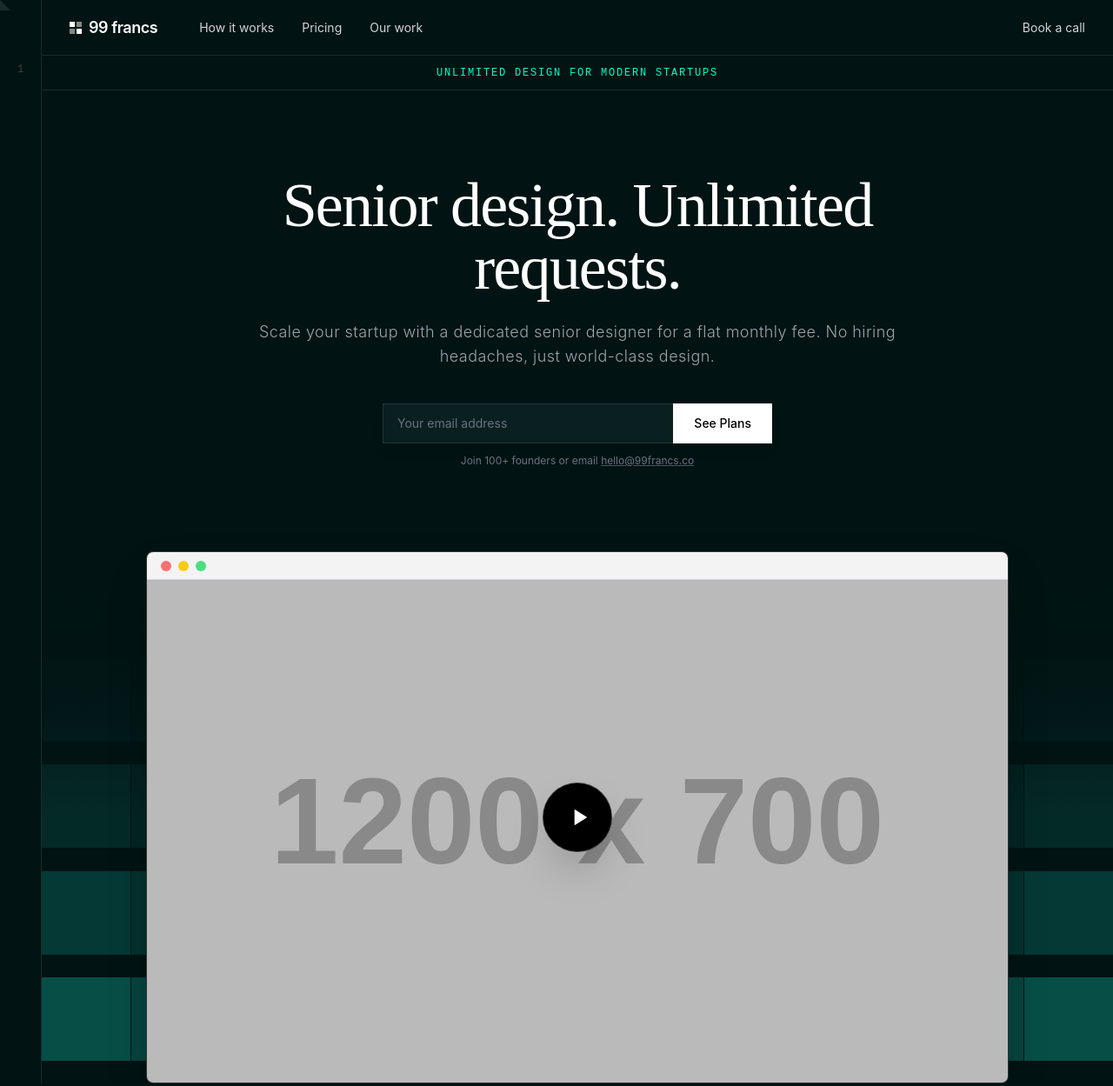
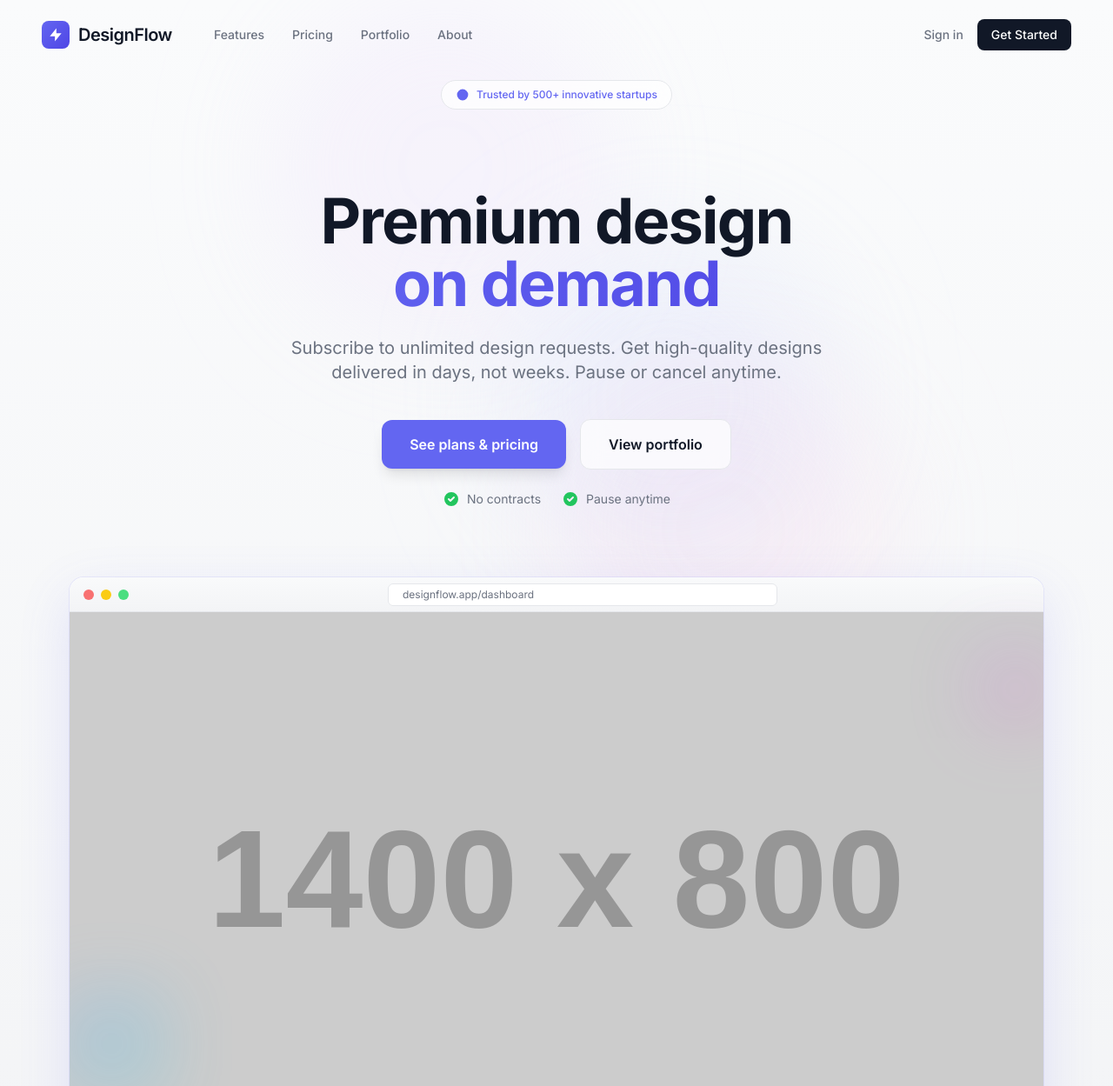
Before and after one commit to uncommon-websites/879e8a15-c1df-41b1-b049-5144170df5a3-hero-2, a plain HTML site: page index.html in a window 1280 px wide. Shown: the top 1249 px of the page at 87% size. Drawn offline with nearby package versions, Linux system fonts and the light colour scheme; placeholder pictures from the web are drawn by us.

Commit message:
Adjust hero: Saas like with design like Gleb Kuznetsov style

```diff
--- a/index.html
+++ b/index.html
@@ -5,189 +5,227 @@
     <meta name="viewport" content="width=device-width, initial-scale=1.0">
     <title>99 francs Hero Recreation</title>
     <script src="https://cdn.tailwindcss.com"></script>
+    <link rel="preconnect" href="https://fonts.googleapis.com">
+    <link rel="preconnect" href="https://fonts.gstatic.com" crossorigin>
+    <link href="https://fonts.googleapis.com/css2?family=Inter:wght@300;400;500;600;700&display=swap" rel="stylesheet">
     <script>
         tailwind.config = {
             theme: {
                 extend: {
                     colors: {
                         brand: {
-                            bg: '#011313', // Deep teal/black
-                            accent: '#00ffc8', // Neon mint
-                            border: 'rgba(255, 255, 255, 0.1)',
-                            input: '#0a1f1f',
+                            bg: '#FAFBFC',
+                            accent: '#6366F1',
+                            accentHover: '#4F46E5',
+                            border: '#E5E7EB',
+                            text: '#111827',
+                            textSecondary: '#6B7280',
+                            input: '#FFFFFF',
                         }
                     },
                     fontFamily: {
-                        serif: ['Times New Roman', 'Times', 'serif'],
                         sans: ['Inter', 'system-ui', 'sans-serif'],
-                        mono: ['Courier New', 'Courier', 'monospace'],
                     },
-                    backgroundImage: {
-                        'grid-pattern': "linear-gradient(to right, rgba(255,255,255,0.05) 1px, transparent 1px), linear-gradient(to bottom, rgba(255,255,255,0.05) 1px, transparent 1px)",
-                    }
                 }
             }
         }
     </script>
     <style>
-        /* Custom scrollbar to match dark theme */
+        body {
+            font-family: 'Inter', sans-serif;
+        }
+
+        /* Custom scrollbar */
         ::-webkit-scrollbar {
             width: 8px;
         }
         ::-webkit-scrollbar-track {
-            background: #011313;
+            background: #F9FAFB;
         }
         ::-webkit-scrollbar-thumb {
-            background: #333;
+            background: #D1D5DB;
             border-radius: 4px;
         }
+        ::-webkit-scrollbar-thumb:hover {
+            background: #9CA3AF;
+        }
 
-        /* Teal tile grid animation/style */
-        .teal-grid {
-            display: grid;
-            grid-template-columns: repeat(auto-fill, minmax(100px, 1fr));
-            gap: 1px;
-            background-color: rgba(0, 255, 200, 0.05);
+        /* Gradient background */
+        .gradient-bg {
+            background: linear-gradient(180deg, #FAFBFC 0%, #F3F4F6 100%);
         }
-        .teal-cell {
-            background-color: rgba(0, 255, 200, 0.1);
-            height: 60px;
+
+        /* Glassmorphism effect */
+        .glass {
+            background: rgba(255, 255, 255, 0.7);
+            backdrop-filter: blur(12px);
+            -webkit-backdrop-filter: blur(12px);
         }
-        /* Randomize opacities for the tiles to match screenshot */
-        .teal-cell:nth-child(2n) { background-color: rgba(0, 255, 200, 0.2); }
-        .teal-cell:nth-child(3n) { background-color: rgba(0, 255, 200, 0.15); }
-        .teal-cell:nth-child(5n) { background-color: rgba(0, 255, 200, 0.3); }
-        .teal-cell:nth-child(7n) { background-color: rgba(0, 255, 200, 0.05); }
 
-        .play-button {
-            backdrop-filter: blur(4px);
+        /* Soft shadow inspired by Gleb's work */
+        .shadow-soft {
+            box-shadow: 0 10px 40px rgba(0, 0, 0, 0.08), 0 2px 8px rgba(0, 0, 0, 0.04);
+        }
+
+        .shadow-glow {
+            box-shadow: 0 0 0 1px rgba(99, 102, 241, 0.1), 0 20px 60px rgba(99, 102, 241, 0.15);
+        }
+
+        /* Button hover effect */
+        .btn-primary {
+            transition: all 0.3s cubic-bezier(0.4, 0, 0.2, 1);
+        }
+
+        .btn-primary:hover {
+            transform: translateY(-2px);
+            box-shadow: 0 12px 24px rgba(99, 102, 241, 0.25);
         }
     </style>
 </head>
-<body class="bg-brand-bg text-white font-sans min-h-screen flex flex-col overflow-x-hidden">
+<body class="gradient-bg text-brand-text font-sans min-h-screen flex flex-col overflow-x-hidden antialiased">
 
     <div class="flex flex-1 relative">
-        <!-- Left Sidebar / Gutter -->
-        <div class="w-12 border-r border-brand-border flex-shrink-0 hidden md:flex flex-col relative z-20 bg-brand-bg">
-            <!-- Top corner triangle decoration -->
-            <div class="absolute top-0 left-0 w-0 h-0 border-t-[12px] border-l-[12px] border-t-brand-border border-l-transparent rotate-180"></div>
-
-            <!-- Number 1 -->
-            <div class="mt-[72px] w-full text-center text-[#44403c] font-mono text-xs">1</div>
-        </div>
-
         <!-- Main Content Area -->
-        <div class="flex-1 flex flex-col relative">
+        <div class="flex-1 flex flex-col relative max-w-7xl mx-auto w-full">
 
             <!-- Navbar -->
-            <nav class="h-16 border-b border-brand-border flex items-center justify-between px-6 md:px-8 bg-brand-bg relative z-20">
+            <nav class="h-20 flex items-center justify-between px-6 md:px-12 relative z-20">
                 <div class="flex items-center gap-12">
                     <!-- Logo -->
-                    <a href="#" class="flex items-center gap-2 text-white font-semibold text-lg tracking-tight">
-                        <div class="grid grid-cols-2 gap-0.5">
-                            <div class="w-1.5 h-1.5 bg-white"></div>
-                            <div class="w-1.5 h-1.5 bg-white/50"></div>
-                            <div class="w-1.5 h-1.5 bg-white/50"></div>
-                            <div class="w-1.5 h-1.5 bg-white"></div>
+                    <a href="#" class="flex items-center gap-2.5 text-brand-text font-semibold text-xl tracking-tight">
+                        <div class="w-8 h-8 bg-gradient-to-br from-brand-accent to-indigo-600 rounded-lg flex items-center justify-center">
+                            <svg class="w-5 h-5 text-white" fill="currentColor" viewBox="0 0 24 24">
+                                <path d="M13 10V3L4 14h7v7l9-11h-7z"/>
+                            </svg>
                         </div>
-                        99 francs
+                        DesignFlow
                     </a>
 
                     <!-- Nav Links -->
-                    <div class="hidden md:flex items-center gap-8 text-sm text-gray-300">
-                        <a href="#" class="hover:text-white transition-colors">How it works</a>
-                        <a href="#" class="hover:text-white transition-colors">Pricing</a>
-                        <a href="#" class="hover:text-white transition-colors">Our work</a>
+                    <div class="hidden md:flex items-center gap-8 text-sm font-medium text-brand-textSecondary">
+                        <a href="#" class="hover:text-brand-text transition-colors">Features</a>
+                        <a href="#" class="hover:text-brand-text transition-colors">Pricing</a>
+                        <a href="#" class="hover:text-brand-text transition-colors">Portfolio</a>
+                        <a href="#" class="hover:text-brand-text transition-colors">About</a>
                     </div>
                 </div>
 
                 <!-- Right Action -->
-                <div class="text-sm text-gray-300 hover:text-white transition-colors cursor-pointer">
-                    Book a call
+                <div class="flex items-center gap-4">
+                    <a href="#" class="text-sm font-medium text-brand-textSecondary hover:text-brand-text transition-colors">
+                        Sign in
+                    </a>
+                    <a href="#" class="text-sm font-medium text-white bg-brand-text hover:bg-gray-800 px-4 py-2 rounded-lg transition-all">
+                        Get Started
+                    </a>
                 </div>
             </nav>
 
             <!-- Announcement Bar -->
-            <div class="h-10 border-b border-brand-border flex items-center justify-center bg-brand-bg relative z-20">
-                <span class="text-brand-accent font-mono text-[10px] md:text-xs tracking-[0.15em] uppercase">
-                    UNLIMITED DESIGN FOR MODERN STARTUPS
-                </span>
+            <div class="flex items-center justify-center py-3 relative z-20">
+                <div class="glass px-4 py-2 rounded-full border border-brand-border">
+                    <span class="text-brand-accent text-xs font-medium flex items-center gap-2">
+                        <svg class="w-4 h-4" fill="currentColor" viewBox="0 0 20 20">
+                            <path d="M10 18a8 8 0 100-16 8 8 0 000 16zm3.707-9.293a1 1 0 00-1.414-1.414L9 10.586 7.707 9.293a1 1 0 00-1.414 1.414l2 2a1 1 0 001.414 0l4-4z"/>
+                        </svg>
+                        Trusted by 500+ innovative startups
+                    </span>
+                </div>
             </div>
 
             <!-- Hero Content -->
-            <main class="flex-1 flex flex-col items-center pt-20 md:pt-24 relative w-full">
+            <main class="flex-1 flex flex-col items-center pt-12 md:pt-20 relative w-full">
 
                 <!-- Text Content -->
-                <div class="text-center max-w-3xl px-4 z-20">
-                    <h1 class="font-serif text-5xl md:text-7xl text-white mb-6 leading-tight tracking-tight">
-                        Senior design. Unlimited requests.
+                <div class="text-center max-w-4xl px-4 z-20">
+                    <h1 class="text-5xl md:text-7xl font-bold text-brand-text mb-6 leading-tight tracking-tight">
+                        Premium design
+                        <span class="block bg-gradient-to-r from-brand-accent to-indigo-600 bg-clip-text text-transparent">on demand</span>
                     </h1>
-                    <p class="text-gray-400 text-base md:text-lg mb-10 font-light tracking-wide">
-                        Scale your startup with a dedicated senior designer for a flat monthly fee. No hiring headaches, just world-class design.
+                    <p class="text-brand-textSecondary text-lg md:text-xl mb-10 leading-relaxed max-w-2xl mx-auto">
+                        Subscribe to unlimited design requests. Get high-quality designs delivered in days, not weeks. Pause or cancel anytime.
                     </p>
 
-                    <!-- Form -->
-                    <div class="flex flex-col items-center gap-3">
-                        <form class="flex w-full max-w-md shadow-lg">
-                            <input
-                                type="email"
-                                placeholder="Your email address"
-                                class="flex-1 bg-brand-input border border-brand-border border-r-0 text-white px-4 py-3 text-sm placeholder-gray-500 focus:outline-none focus:border-gray-500 transition-colors"
-                            >
-                            <button
-                                type="button"
-                                class="bg-white text-black font-medium px-6 py-3 text-sm hover:bg-gray-100 transition-colors whitespace-nowrap"
-                            >
-                                See Plans
+                    <!-- CTA Buttons -->
+                    <div class="flex flex-col items-center gap-6">
+                        <div class="flex flex-col sm:flex-row items-center gap-4">
+                            <button class="btn-primary bg-brand-accent hover:bg-brand-accentHover text-white font-semibold px-8 py-4 rounded-xl text-base shadow-lg">
+                                See plans & pricing
                             </button>
-                        </form>
-                        <p class="text-xs text-gray-500">
-                            Join 100+ founders or email <a href="#" class="underline decoration-gray-600 hover:text-gray-400">hello@99francs.co</a>
-                        </p>
+                            <button class="glass border border-brand-border text-brand-text font-semibold px-8 py-4 rounded-xl text-base hover:bg-white/90 transition-all">
+                                View portfolio
+                            </button>
+                        </div>
+                        <div class="flex items-center gap-6 text-sm text-brand-textSecondary">
+                            <div class="flex items-center gap-2">
+                                <svg class="w-5 h-5 text-green-500" fill="currentColor" viewBox="0 0 20 20">
+                                    <path fill-rule="evenodd" d="M10 18a8 8 0 100-16 8 8 0 000 16zm3.707-9.293a1 1 0 00-1.414-1.414L9 10.586 7.707 9.293a1 1 0 00-1.414 1.414l2 2a1 1 0 001.414 0l4-4z" clip-rule="evenodd"/>
+                                </svg>
+                                <span>No contracts</span>
+                            </div>
+                            <div class="flex items-center gap-2">
+                                <svg class="w-5 h-5 text-green-500" fill="currentColor" viewBox="0 0 20 20">
+                                    <path fill-rule="evenodd" d="M10 18a8 8 0 100-16 8 8 0 000 16zm3.707-9.293a1 1 0 00-1.414-1.414L9 10.586 7.707 9.293a1 1 0 00-1.414 1.414l2 2a1 1 0 001.414 0l4-4z" clip-rule="evenodd"/>
+                                </svg>
+                                <span>Pause anytime</span>
+                            </div>
+                        </div>
                     </div>
                 </div>
 
                 <!-- Hero Image Section -->
-                <div class="w-full mt-16 md:mt-24 relative">
-                    <!-- Teal Grid Background Effect -->
-                    <div class="absolute inset-0 z-0 overflow-hidden">
-                        <div class="w-full h-full grid grid-cols-12 gap-[1px] opacity-60">
-                            <!-- Generating grid cells to mimic the background -->
-                            <!-- Row 1 -->
-                            <div class="h-24 bg-teal-900/20"></div><div class="h-24 bg-teal-900/10"></div><div class="h-24 bg-teal-900/30"></div><div class="h-24 bg-teal-900/20"></div><div class="h-24 bg-teal-900/10"></div><div class="h-24 bg-teal-900/40"></div><div class="h-24 bg-teal-900/20"></div><div class="h-24 bg-teal-900/10"></div><div class="h-24 bg-teal-900/30"></div><div class="h-24 bg-teal-900/20"></div><div class="h-24 bg-teal-900/10"></div><div class="h-24 bg-teal-900/20"></div>
-                            <!-- Row 2 -->
-                            <div class="h-24 bg-teal-800/30"></div><div class="h-24 bg-teal-800/20"></div><div class="h-24 bg-teal-800/40"></div><div class="h-24 bg-teal-800/30"></div><div class="h-24 bg-teal-800/20"></div><div class="h-24 bg-teal-800/50"></div><div class="h-24 bg-teal-800/30"></div><div class="h-24 bg-teal-800/20"></div><div class="h-24 bg-teal-800/40"></div><div class="h-24 bg-teal-800/30"></div><div class="h-24 bg-teal-800/20"></div><div class="h-24 bg-teal-800/30"></div>
-                             <!-- Row 3 -->
-                             <div class="h-24 bg-teal-700/40"></div><div class="h-24 bg-teal-700/30"></div><div class="h-24 bg-teal-700/50"></div><div class="h-24 bg-teal-700/40"></div><div class="h-24 bg-teal-700/30"></div><div class="h-24 bg-teal-700/60"></div><div class="h-24 bg-teal-700/40"></div><div class="h-24 bg-teal-700/30"></div><div class="h-24 bg-teal-700/50"></div><div class="h-24 bg-teal-700/40"></div><div class="h-24 bg-teal-700/30"></div><div class="h-24 bg-teal-700/40"></div>
-                             <!-- Row 4 -->
-                             <div class="h-24 bg-teal-600/50"></div><div class="h-24 bg-teal-600/40"></div><div class="h-24 bg-teal-600/60"></div><div class="h-24 bg-teal-600/50"></div><div class="h-24 bg-teal-600/40"></div><div class="h-24 bg-teal-600/70"></div><div class="h-24 bg-teal-600/50"></div><div class="h-24 bg-teal-600/40"></div><div class="h-24 bg-teal-600/60"></div><div class="h-24 bg-teal-600/50"></div><div class="h-24 bg-teal-600/40"></div><div class="h-24 bg-teal-600/50"></div>
-                             <!-- Row 5 -->
-                             <div class="h-24 bg-teal-500/60"></div><div class="h-24 bg-teal-500/50"></div><div class="h-24 bg-teal-500/70"></div><div class="h-24 bg-teal-500/60"></div><div class="h-24 bg-teal-500/50"></div><div class="h-24 bg-teal-500/80"></div><div class="h-24 bg-teal-500/60"></div><div class="h-24 bg-teal-500/50"></div><div class="h-24 bg-teal-500/70"></div><div class="h-24 bg-teal-500/60"></div><div class="h-24 bg-teal-500/50"></div><div class="h-24 bg-teal-500/60"></div>
-                        </div>
-                        <!-- Gradient Overlay to fade top -->
-                        <div class="absolute inset-0 bg-gradient-to-b from-brand-bg via-brand-bg/80 to-transparent h-1/2"></div>
-                    </div>
-
+                <div class="w-full mt-16 md:mt-20 relative pb-20">
                     <!-- Main Image Container -->
-                    <div class="relative z-10 max-w-5xl mx-auto px-4">
-                        <div class="relative rounded-lg overflow-hidden shadow-2xl border border-white/10 bg-[#1a1a1a]">
-                            <!-- Header of the fake window -->
-                            <div class="h-8 bg-[#f3f3f3] border-b border-gray-300 flex items-center px-4 gap-2">
-                                <div class="w-3 h-3 rounded-full bg-red-400"></div>
-                                <div class="w-3 h-3 rounded-full bg-yellow-400"></div>
-                                <div class="w-3 h-3 rounded-full bg-green-400"></div>
+                    <div class="relative z-10 max-w-6xl mx-auto px-4">
+                        <div class="relative rounded-2xl overflow-hidden shadow-glow bg-white">
+                            <!-- Browser Chrome -->
+                            <div class="h-10 bg-gradient-to-b from-gray-50 to-gray-100 border-b border-gray-200 flex items-center px-4 gap-2">
+                                <div class="flex items-center gap-2">
+                                    <div class="w-3 h-3 rounded-full bg-red-400"></div>
+                                    <div class="w-3 h-3 rounded-full bg-yellow-400"></div>
+                                    <div class="w-3 h-3 rounded-full bg-green-400"></div>
+                                </div>
+                                <div class="flex-1 flex items-center justify-center">
+                                    <div class="bg-white border border-gray-200 rounded-md px-4 py-1 text-xs text-gray-500 max-w-md w-full">
+                                        designflow.app/dashboard
+                                    </div>
+                                </div>
                             </div>
 
                             <!-- The Screenshot Image -->
-                            <img src="https://placehold.co/1200x700/ffffff/333333?text=Excel+Interface+Screenshot" alt="Excel Interface" class="w-full h-auto block opacity-90">
+                            <img src="https://placehold.co/1400x800/F9FAFB/6366F1?text=Modern+Dashboard+Interface" alt="Dashboard Interface" class="w-full h-auto block">
 
-                            <!-- Play Button Overlay -->
-                            <div class="absolute inset-0 flex items-center justify-center">
-                                <button class="w-20 h-20 bg-black rounded-full flex items-center justify-center hover:scale-105 transition-transform duration-300 shadow-2xl border border-white/20">
-                                    <svg class="w-8 h-8 text-white ml-1" fill="currentColor" viewBox="0 0 24 24">
-                                        <path d="M8 5v14l11-7z" />
+                            <!-- Floating Elements for Visual Interest -->
+                            <div class="absolute top-20 -right-4 w-24 h-24 bg-gradient-to-br from-purple-400 to-pink-400 rounded-2xl opacity-20 blur-2xl"></div>
+                            <div class="absolute bottom-20 -left-4 w-32 h-32 bg-gradient-to-br from-blue-400 to-cyan-400 rounded-2xl opacity-20 blur-2xl"></div>
+                        </div>
+
+                        <!-- Floating Cards -->
+                        <div class="absolute -bottom-6 left-8 glass rounded-xl p-4 border border-brand-border shadow-soft hidden md:block">
+                            <div class="flex items-center gap-3">
+                                <div class="w-10 h-10 bg-gradient-to-br from-green-400 to-emerald-500 rounded-lg flex items-center justify-center">
+                                    <svg class="w-6 h-6 text-white" fill="none" stroke="currentColor" viewBox="0 0 24 24">
+                                        <path stroke-linecap="round" stroke-linejoin="round" stroke-width="2" d="M5 13l4 4L19 7"/>
                                     </svg>
-                                </button>
+                                </div>
+                                <div>
+                                    <div class="text-sm font-semibold text-brand-text">Fast Delivery</div>
+                                    <div class="text-xs text-brand-textSecondary">48h turnaround</div>
+                                </div>
+                            </div>
+                        </div>
+
+                        <div class="absolute -bottom-6 right-8 glass rounded-xl p-4 border border-brand-border shadow-soft hidden md:block">
+                            <div class="flex items-center gap-3">
+                                <div class="w-10 h-10 bg-gradient-to-br from-brand-accent to-indigo-600 rounded-lg flex items-center justify-center">
+                                    <svg class="w-6 h-6 text-white" fill="none" stroke="currentColor" viewBox="0 0 24 24">
+                                        <path stroke-linecap="round" stroke-linejoin="round" stroke-width="2" d="M13 10V3L4 14h7v7l9-11h-7z"/>
+                                    </svg>
+                                </div>
+                                <div>
+                                    <div class="text-sm font-semibold text-brand-text">Unlimited Requests</div>
+                                    <div class="text-xs text-brand-textSecondary">One at a time</div>
+                                </div>
                             </div>
                         </div>
                     </div>
@@ -196,8 +234,12 @@
         </div>
     </div>
 
-    <!-- Background Grid Lines (Global) -->
-    <div class="fixed inset-0 pointer-events-none z-0 bg-grid-pattern bg-[length:40px_40px] opacity-10"></div>
+    <!-- Subtle Background Decoration -->
+    <div class="fixed inset-0 pointer-events-none z-0 overflow-hidden">
+        <div class="absolute top-0 left-1/4 w-96 h-96 bg-purple-200 rounded-full mix-blend-multiply filter blur-3xl opacity-20"></div>
+        <div class="absolute top-1/3 right-1/4 w-96 h-96 bg-indigo-200 rounded-full mix-blend-multiply filter blur-3xl opacity-20"></div>
+        <div class="absolute bottom-0 left-1/2 w-96 h-96 bg-pink-200 rounded-full mix-blend-multiply filter blur-3xl opacity-20"></div>
+    </div>
 
 </body>
 </html>
```
